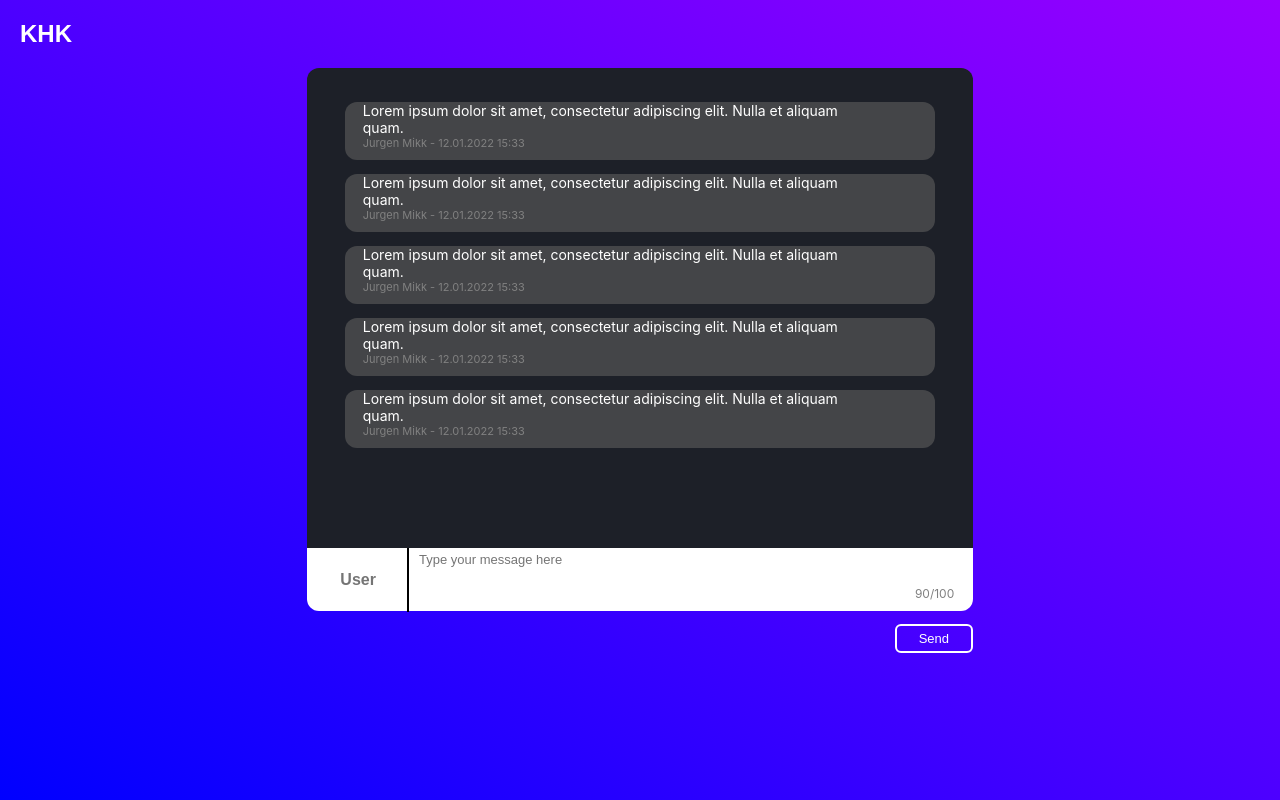
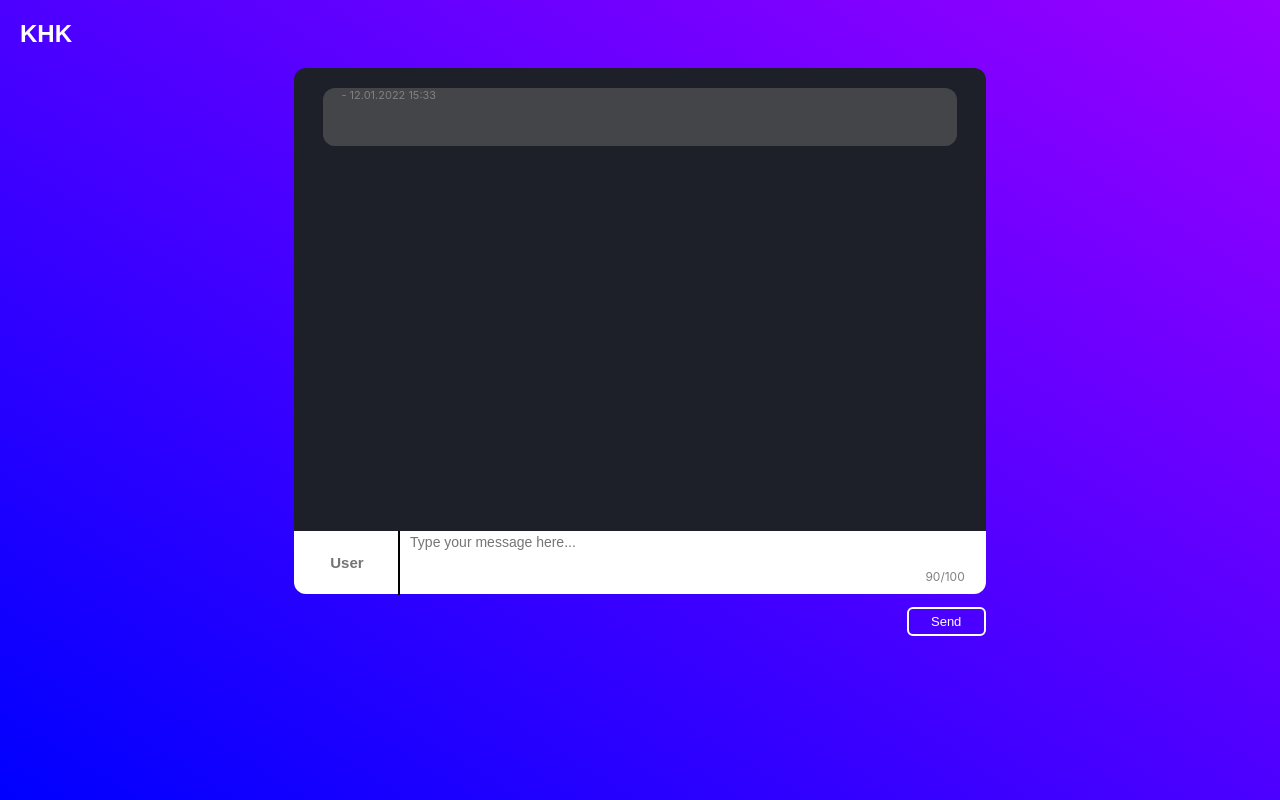
Before and after one commit to JurgenMik/voco-chat-client, a React (Create React App) app: page / in a window 1280 px wide. Both pictures are taken after a click on the button "Send". Built offline with nearby package versions, Linux system fonts and the light colour scheme.

Commit message:
Added overflow:scroll , client functionality, restructured project files

```diff
--- a/src/App.css
+++ b/src/App.css
@@ -1,5 +1,5 @@
 html{
-    min-height: 100%;
+    height: 100%;
     width: 100%;
 }
 
@@ -12,14 +12,17 @@ h2{
 body{
     background-image: linear-gradient(to top right, #0000ff 0%, #9900ff 100%);
     background-repeat: no-repeat;
-    height: 100%;
+
 }
 
 .ekraanTaust{
     background-color: #1D2028;
-    width: 52%;
-    height: 510px;
+    width: 54%;
+    height: 475px;
     border-radius: 12px;
     margin-left: auto;
     margin-right: auto;
+    overflow: scroll;
+    overflow-x: hidden;
+
 }
--- a/src/App.js
+++ b/src/App.js
@@ -1,30 +1,13 @@
 import React from 'react';
-import {ChatEnterMessage} from './components/ChatEnterMessage'
-import {MessageSend} from "./components/MessageSend";
-import {Chatmessages} from "./components/chatmessages";
+import ChatEnterMessage from './components/ChatEnterMessage'
+
 import './App.css'
 
 function App() {
+
     return (
-           <div>
-               <h2> KHK </h2>
-               <div className="ekraanTaust">
-                   <br></br>
-                   <Chatmessages/>
-                   <Chatmessages/>
-                   <Chatmessages/>
-                   <Chatmessages/>
-                   <Chatmessages/>
-
-               </div>
-                <ChatEnterMessage/>
-               <div>
-                   <MessageSend/>
-               </div>
-           </div>
-
+           <ChatEnterMessage/>
      );
 }
 
-
 export default App;
--- a/src/components/ChatEnterMessage.css
+++ b/src/components/ChatEnterMessage.css
@@ -1,10 +1,10 @@
 .typeBox{
     margin-left: auto;
     margin-right: auto;
-    width: 52%;
+    width: 54%;
     height: 63px;
     background-color: white;
-    margin-top: -30px;
+    margin-top: -12px;
     border-radius: 0px 0px 12px 12px;
     color: black;
 }
@@ -19,6 +19,10 @@
     height: 64px;
 }
 
+/*
+
+ */
+
 .sisestaNimi{
 
     border: none;
@@ -28,7 +32,7 @@
     margin-top: 20px;
     font-weight: bold;
     padding: 3px;
-    font-size: 16px;
+    font-size: 15px;
 
 }
 
@@ -36,11 +40,11 @@
     width: 80%;
 }
 
-.sisestaSonum{
+#sisestaSonum{
     padding-bottom: 35px;
     width: 90%;
     margin-left: 8px;
-    font-size: 13px;
+    font-size: 14px;
     border: none;
 }
 
@@ -51,3 +55,66 @@
     padding-top: 26px;
     width: 5%;
 }
+
+/*
+  message cards
+ */
+
+.kuvaSonum{
+
+    background-color: #444548;
+    width: 89%;
+    height: 58px;
+    border-radius: 12px;
+    margin-right: auto;
+    margin-left: auto;
+    margin-top: 13px;
+    padding-left: 18px;
+    position: relative;
+
+}
+
+.sonum{
+
+    color: white;
+    font-size: 14px;
+    width: 86%;
+
+}
+
+.date{
+
+    color: grey;
+    font-size: 11px;
+    margin-top: -14px;
+
+}
+
+
+/*
+  nupp
+ */
+
+.row{
+    width: 77%;
+}
+
+.nupp{
+
+    margin: 0;
+}
+
+.saada{
+
+    float: right;
+    border: 2px solid #FFFFFF;
+    background-color: transparent;
+    border-radius: 6px;
+    color: white;
+    font-family: Arial;
+    font-size: 13px;
+    width: 8%;
+    margin-top: 13px;
+    padding: 5px;
+
+}
--- a/src/components/ChatEnterMessage.jsx
+++ b/src/components/ChatEnterMessage.jsx
@@ -1,22 +1,67 @@
-import React, {Component} from 'react';
 import './ChatEnterMessage.css';
-export class ChatEnterMessage extends Component{
+import React, { useState} from "react";
+import Button from "react-bootstrap/Button";
 
-    render(){
+
+  function ChatEnterMessage() {
+
+      const [user, setUser] = useState('')
+      const [sonum, setSonum] = useState('')
+      const [koostaKaart , setKoosta]= useState([]);
+
+      function CreateMessageCard() {
+
+          if (setSonum.length > 100)  { // || setUser.value = '' || setSonum.value = ''
+
+              alert('error')
+
+          } else {
+
+              setKoosta(koostaKaart.concat({sonum})) // state updated by .concat creating new array with passed obj
+          }
+
+          document.getElementById('sisestaSonum').value = ''; // ux - taastab sisendi valja
+       }
+       //getElementsByClassName
+        return (
+                 <div>
+                   <h2> KHK </h2>
+                   <div className="ekraanTaust">
+                       <br>
+                       </br>
+                       {koostaKaart.map((sonum) => { // .map - loopib labi array ja returnib ele sisestatud jarjekorras
                            return(
+                           <div className="kuvaSonum" key={sonum}>
+                               <p className="sonum" > {sonum.sonum} </p>
+                               <p className="date" >  {user} - 12.01.2022 15:33 </p>
+                           </div>
+                           )
+                         })}
+                        </div>
                          <div className="typeBox">
                             <div className="container">
                               <div className="user">
-                           <input className="sisestaNimi" type="text" placeholder="User"></input>
+                                <input className="sisestaNimi"  type="text"  onChange={e => setUser (e.target.value)} placeholder="User" >
+                                </input>
                               </div>
                               <div className="sonumiVali">
-                           <input className="sisestaSonum" type="text" placeholder="Type your message here"></input>
+                                 <input id='sisestaSonum' type="text" onChange={e => setSonum (e.target.value)} placeholder="Type your message here...">
+                                 </input>
                                 <div className="wordCounter">
                                    <p> 90/100</p>
                                 </div>
                               </div>
                             </div>
                           </div>
-        )
+                           <div className="container">
+                               <div className="row">
+                                  <div className="nupp">
+                                      <Button onClick={CreateMessageCard} className="saada"> Send </Button>
+                                   </div>
+                                 </div>
+                              </div>
+                           </div>
+            );
        }
-}
+
+ export default ChatEnterMessage
```
Lines whose indentation alone changed are shown as unchanged.
